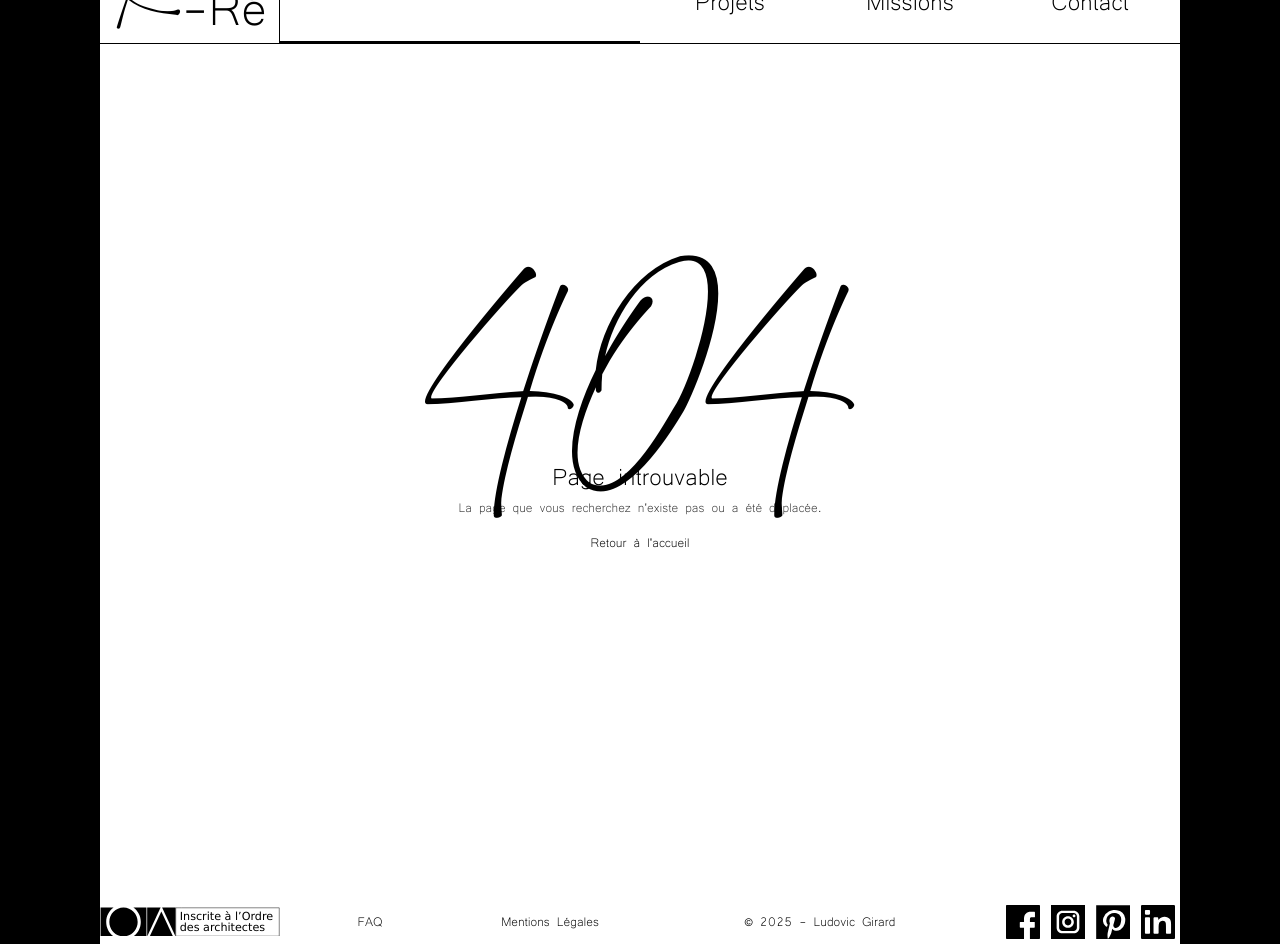
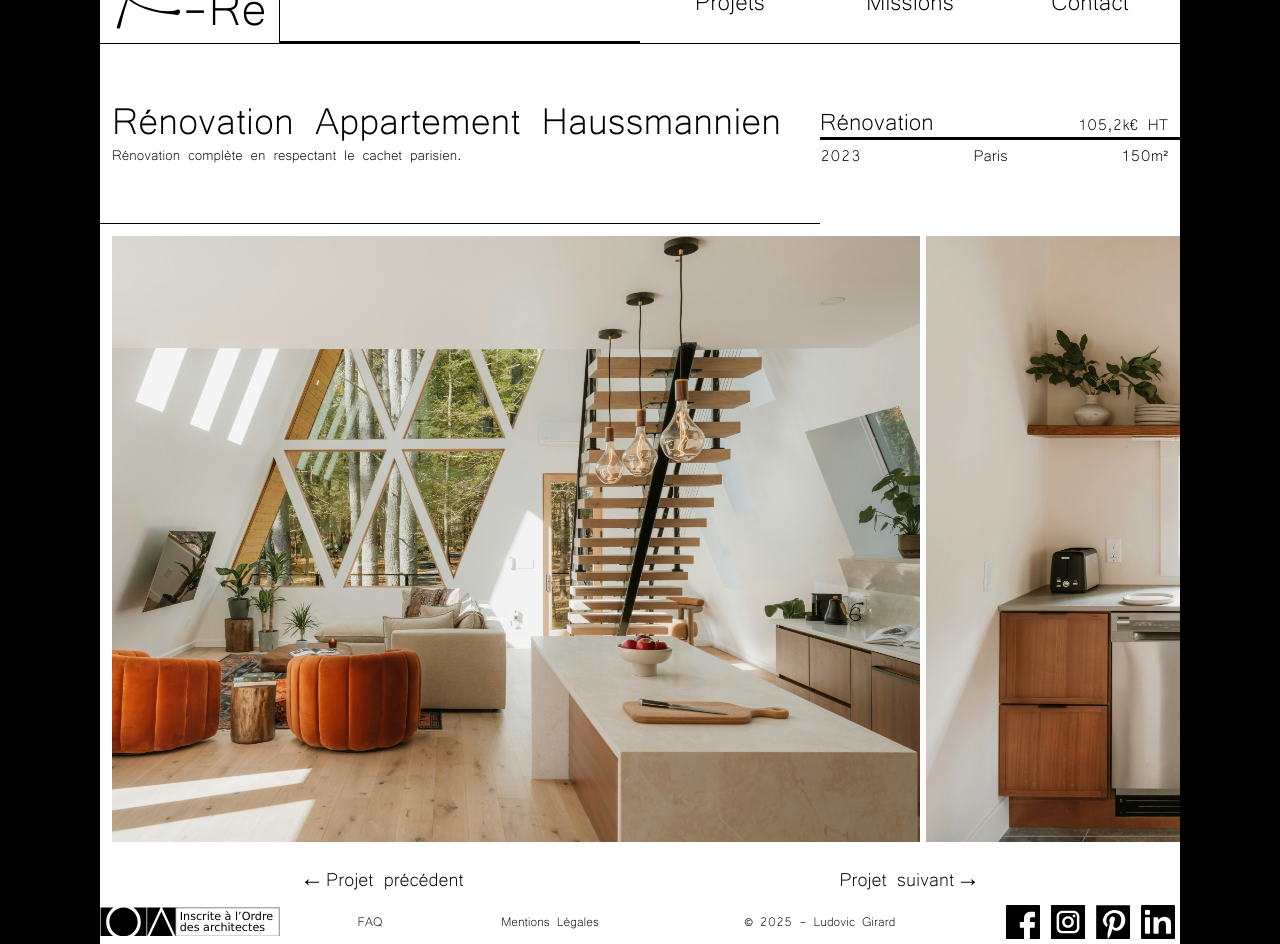
Before and after one commit to d0lur1g/k-re-archi, a Next.js app: page /projects/renovation-appartement-haussmannien-paris-2023 in a window 1280 px wide. Before the commit this address had no page. Shown: the part 140-1084 px from the top of the page. Built offline with nearby package versions, Linux system fonts and the light colour scheme.

Commit message:
feat(projet): Ajout de la navigation dans un projet à partir de la page Projets. Disposition des éléments, description, categorie, budget, année, ville, photo, surface, etc

```diff
--- /dev/null
+++ b/src/app/projects/[slug]/page.tsx
@@ -0,0 +1,62 @@
+// src/app/projects/[slug]/page.tsx
+
+import { notFound } from "next/navigation";
+import { Metadata } from "next";
+import ProjectHeader from "@/components/sections/projects/ProjectHeader";
+import ProjectGallery from "@/components/sections/projects/ProjectGallery";
+import ProjectNavigation from "@/components/sections/projects/ProjectNavigation";
+import { getProjectBySlug, getAdjacentProjects, getAllProjectSlugs } from "@/lib/projects";
+
+interface ProjectPageProps {
+  params: Promise<{
+    slug: string;
+  }>;
+}
+
+// Générer les métadonnées dynamiques
+export async function generateMetadata({ params }: ProjectPageProps): Promise<Metadata> {
+  const { slug } = await params; // ✅ Ajout de await
+  const project = getProjectBySlug(slug);
+
+  if (!project) {
+    return {
+      title: "Projet non trouvé - K-Ré Architecture",
+    };
+  }
+
+  return {
+    title: `${project.title} - K-Ré Architecture`,
+    description: project.description,
+  };
+}
+
+// Générer les routes statiques
+export async function generateStaticParams() {
+  return getAllProjectSlugs();
+}
+
+export default async function ProjectPage({ params }: ProjectPageProps) {
+  const { slug } = await params; // ✅ Ajout de await
+  const project = getProjectBySlug(slug);
+
+  // 404 si le projet n'existe pas
+  if (!project) {
+    notFound();
+  }
+
+  // Récupérer les projets précédent/suivant
+  const { previous, next } = getAdjacentProjects(slug);
+
+  return (
+    <>
+      {/* Bloc 1 : Informations du projet - 180px */}
+      <ProjectHeader project={project} />
+
+      {/* Bloc 2 : Galerie d'images - 630px */}
+      <ProjectGallery images={project.images} />
+
+      {/* Bloc 3 : Navigation entre projets - 45px */}
+      <ProjectNavigation previousSlug={previous} nextSlug={next} />
+    </>
+  );
+}
--- a/src/components/sections/projects/ProjectCard.tsx
+++ b/src/components/sections/projects/ProjectCard.tsx
@@ -29,7 +29,7 @@ export default function ProjectCard({ project }: ProjectCardProps) {
   };
 
   return (
-    <Link href={`/projets/${slug}`}>
+    <Link href={`/projects/${slug}`}>
       <div
         className="group relative cursor-pointer overflow-hidden bg-neutral-100 transition-all duration-300 hover:shadow-lg"
         style={{
--- /dev/null
+++ b/src/components/sections/projects/ProjectGallery.tsx
@@ -0,0 +1,46 @@
+// src/components/sections/projects/ProjectGallery.tsx
+
+"use client";
+
+import Image from "next/image";
+import { ProjectImage } from "@/types/project";
+import { useHorizontalScroll } from "@/hooks/useHorizontalScroll";
+
+interface ProjectGalleryProps {
+  images: ProjectImage[];
+}
+
+export default function ProjectGallery({ images }: ProjectGalleryProps) {
+  const scrollRef = useHorizontalScroll();
+  const isSingleImage = images.length === 1;
+
+  return (
+    <section
+      ref={scrollRef}
+      className="scrollbar-hide h-630 overflow-x-auto overflow-y-hidden bg-white py-12"
+    >
+      <div
+        className={`flex h-full gap-6 px-12 ${
+          isSingleImage ? "items-center justify-center" : "items-center"
+        }`}
+        style={{ minWidth: isSingleImage ? "100%" : "min-content" }}
+      >
+        {images.map((image) => (
+          <div
+            key={image.id}
+            className="relative h-full shrink overflow-hidden bg-neutral-100"
+            style={{ width: "auto", aspectRatio: "4/3" }}
+          >
+            <Image
+              src={image.url}
+              alt={image.alt}
+              fill
+              className="object-cover"
+              sizes="(max-width: 1200px) 100vw, 800px"
+            />
+          </div>
+        ))}
+      </div>
+    </section>
+  );
+}
--- /dev/null
+++ b/src/components/sections/projects/ProjectHeader.tsx
@@ -0,0 +1,81 @@
+// src/components/sections/projects/ProjectHeader.tsx
+"use client";
+
+import { useState } from "react";
+import { Project } from "@/types/project";
+
+interface ProjectHeaderProps {
+  project: Project;
+}
+
+export default function ProjectHeader({ project }: ProjectHeaderProps) {
+  const { title, description, category, year, location, budget, surface_area } = project;
+  const [showTooltip, setShowTooltip] = useState(false);
+
+  return (
+    <section className="flex h-180 items-center bg-white">
+      {/* Description à gauche - 720px */}
+      <div className="font-baiti h-full w-720 content-around border-b pr-24 pb-12 pl-12 text-justify">
+        <h1 className="mb-4 text-5xl">{title}</h1>
+        <div className="relative">
+          <p
+            className="line-clamp-6 text-[18px] leading-[100%]"
+            onMouseEnter={(e) => {
+              // Vérifier si le texte est tronqué
+              const element = e.currentTarget;
+              if (element.scrollHeight > element.clientHeight) {
+                setShowTooltip(true);
+              }
+            }}
+            onMouseLeave={() => setShowTooltip(false)}
+          >
+            {description}
+          </p>
+          {/* Tooltip au survol */}
+          {showTooltip && description && (
+            <div className="absolute z-50 mt-2 w-full rounded-lg border border-neutral-300 bg-white p-4">
+              <p className="text-[18px] leading-[100%] text-neutral-700">{description}</p>
+            </div>
+          )}
+        </div>
+      </div>
+
+      {/* Métadonnées à droite */}
+      <div className="flex w-full flex-1 flex-col">
+        <div className="flex flex-row justify-between pr-12">
+          {category && (
+            <div>
+              <p className="font-baiti text-3xl">{category.name}</p>
+            </div>
+          )}
+
+          {category && (
+            <div>
+              <p className="font-baiti inline-block h-full content-end-safe text-xl">{budget}</p>
+            </div>
+          )}
+        </div>
+
+        <div className="font-baiti flex w-full flex-row justify-between border-t-3 pr-12 text-xl">
+          {year && (
+            <div>
+              <p className="">{year}</p>
+            </div>
+          )}
+
+          {location && (
+            <div>
+              <p className="">{location}</p>
+            </div>
+          )}
+
+          {surface_area && (
+            <div>
+              <p className="">{surface_area}m²</p>
+            </div>
+          )}
+        </div>
+      </div>
+    </section>
+  );
+}
--- /dev/null
+++ b/src/components/sections/projects/ProjectNavigation.tsx
@@ -0,0 +1,39 @@
+// src/components/sections/projects/ProjectNavigation.tsx
+
+"use client";
+
+import Link from "next/link";
+
+interface ProjectNavigationProps {
+  previousSlug?: string;
+  nextSlug?: string;
+}
+
+export default function ProjectNavigation({ previousSlug, nextSlug }: ProjectNavigationProps) {
+  return (
+    <nav className="font-baiti flex h-45 items-center justify-around bg-white px-12 text-2xl">
+      {/* Projet précédent */}
+      {previousSlug ? (
+        <Link href={`/projects/${previousSlug}`} className="flex items-center gap-2">
+          <span>←</span>
+          <span>Projet précédent</span>
+        </Link>
+      ) : (
+        <div />
+      )}
+
+      {/* Projet suivant */}
+      {nextSlug ? (
+        <Link
+          href={`/projects/${nextSlug}`}
+          className="flex items-center gap-2 text-neutral-600 transition-colors hover:text-neutral-900"
+        >
+          <span>Projet suivant</span>
+          <span>→</span>
+        </Link>
+      ) : (
+        <div />
+      )}
+    </nav>
+  );
+}
--- a/src/data/projects.ts
+++ b/src/data/projects.ts
@@ -5,7 +5,8 @@ export const projectsData: Project[] = [
     id: "1",
     title: "Villa Contemporaine",
     slug: "villa-contemporaine-lyon-2024",
-    description: "Une villa contemporaine avec des lignes épurées et des espaces généreux.",
+    description:
+      "Une villa contemporaine avec des lignes épurées et des espaces généreux. orem ipsum dolor sit amet, consectetur adipiscing elit. Donec rutrum lacus sit amet honcus tempor. Pellentesque nec venenatis lectus. Ut porta eu nisi ac dapibus. Quisque accumsan massa scelerisque odio ultrices sagittis. Class aptent taciti sociosqu ad litora torquent per conubia nostra, per inceptos himenaeos. Etiam vestibulum hendrerit facilisis. Morbi a nunc sapien. Integer non orci ante. Phasellus sollicitudin lobortis cursus.Quisque accumsan massa scelerisque odio ultrices sagittis. Class aptent taciti sociosqu ad litora torquent per conubia nostra, per inceptos himenaeos. Etiam vestibulum hendrerit facilisis. Morbi a nunc sapien. Integer non orci ante. Phasellus sollicitudin lobortis cursus.",
     category: {
       id: "residential",
       name: "Résidentiel",
@@ -13,6 +14,7 @@ export const projectsData: Project[] = [
     },
     year: 2024,
     location: "Lyon",
+    budget: "55,5k€ HT",
     surface_area: 280,
     images: [
       {
@@ -59,6 +61,7 @@ export const projectsData: Project[] = [
     },
     year: 2023,
     location: "Paris",
+    budget: "105,2k€ HT",
     surface_area: 150,
     images: [
       {
@@ -87,6 +90,7 @@ export const projectsData: Project[] = [
     },
     year: 2024,
     location: "Marseille",
+    budget: "1,245M€ HT",
     surface_area: 450,
     images: [
       {
@@ -127,6 +131,7 @@ export const projectsData: Project[] = [
     },
     year: 2025,
     location: "Bordeaux",
+    budget: "5,5k€ HT",
     surface_area: 200,
     images: [
       {
@@ -149,6 +154,7 @@ export const projectsData: Project[] = [
     },
     year: 2024,
     location: "Lyon",
+    budget: "72,3k€ HT",
     surface_area: 280,
     images: [
       {
@@ -195,6 +201,7 @@ export const projectsData: Project[] = [
     },
     year: 2023,
     location: "Paris",
+    budget: "456,58k€ HT",
     surface_area: 150,
     images: [
       {
@@ -223,6 +230,7 @@ export const projectsData: Project[] = [
     },
     year: 2024,
     location: "Marseille",
+    budget: "453,21k€  HT",
     surface_area: 450,
     images: [
       {
@@ -263,6 +271,7 @@ export const projectsData: Project[] = [
     },
     year: 2025,
     location: "Bordeaux",
+    budget: "742€ HT",
     surface_area: 200,
     images: [
       {
--- /dev/null
+++ b/src/lib/projects.ts
@@ -0,0 +1,46 @@
+// src/lib/projects.ts
+
+import { projectsData } from "@/data/projects";
+import { Project } from "@/types/project";
+
+/**
+ * Récupère un projet par son slug
+ */
+export function getProjectBySlug(slug: string): Project | undefined {
+  return projectsData.find((project) => project.slug === slug);
+}
+
+/**
+ * Récupère tous les projets
+ */
+export function getAllProjects(): Project[] {
+  return projectsData;
+}
+
+/**
+ * Récupère les slugs du projet précédent et suivant
+ */
+export function getAdjacentProjects(currentSlug: string): {
+  previous?: string;
+  next?: string;
+} {
+  const currentIndex = projectsData.findIndex((project) => project.slug === currentSlug);
+
+  if (currentIndex === -1) {
+    return {};
+  }
+
+  return {
+    previous: currentIndex > 0 ? projectsData[currentIndex - 1].slug : undefined,
+    next: currentIndex < projectsData.length - 1 ? projectsData[currentIndex + 1].slug : undefined,
+  };
+}
+
+/**
+ * Génère les paramètres statiques pour Next.js
+ */
+export function getAllProjectSlugs() {
+  return projectsData.map((project) => ({
+    slug: project.slug,
+  }));
+}
--- a/src/types/project.ts
+++ b/src/types/project.ts
@@ -21,6 +21,7 @@ export interface Project {
   category?: ProjectCategory;
   year?: number;
   location?: string;
+  budget?: string;
   surface_area?: number;
   images: ProjectImage[]; // Toutes les images du projet
   created_at?: string;
```
